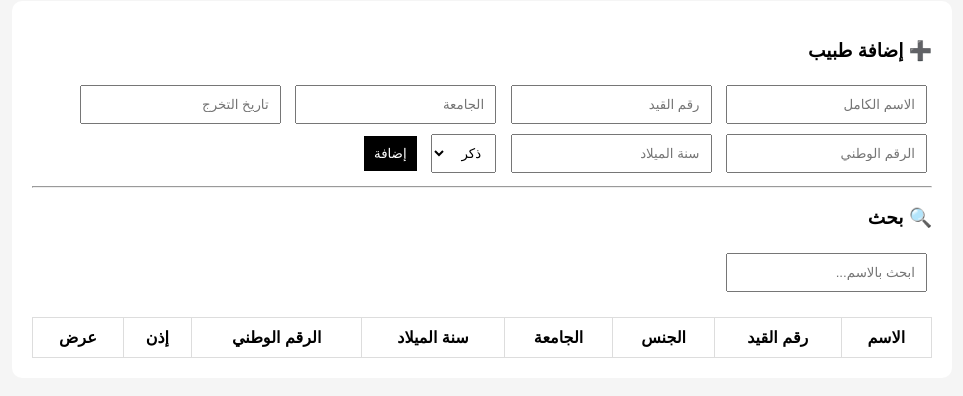
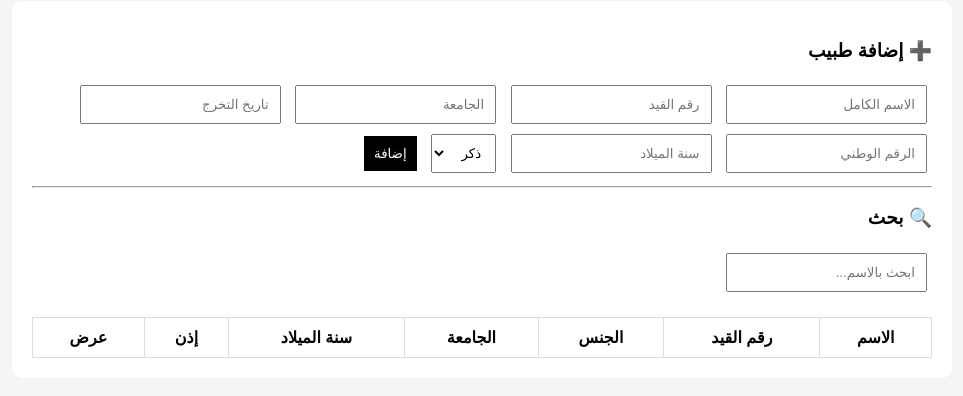
Before and after one commit to hosobenzdent/dental-system, a website: page dashboard.html in a window 1280 px wide. Shown: the part 108-504 px from the top of the page, without its empty margins (158-1121 px from the left). Drawn offline with Linux system fonts and the light colour scheme; no server answers.

Commit message:
Update dashboard.html

```diff
--- a/dashboard.html
+++ b/dashboard.html
@@ -84,7 +84,6 @@ th, td {
     <th>الجنس</th>
     <th>الجامعة</th>
     <th>سنة الميلاد</th>
-  <th>الرقم الوطني</th>
     <th>إذن</th>
     <th>عرض</th>
   </tr>
```
